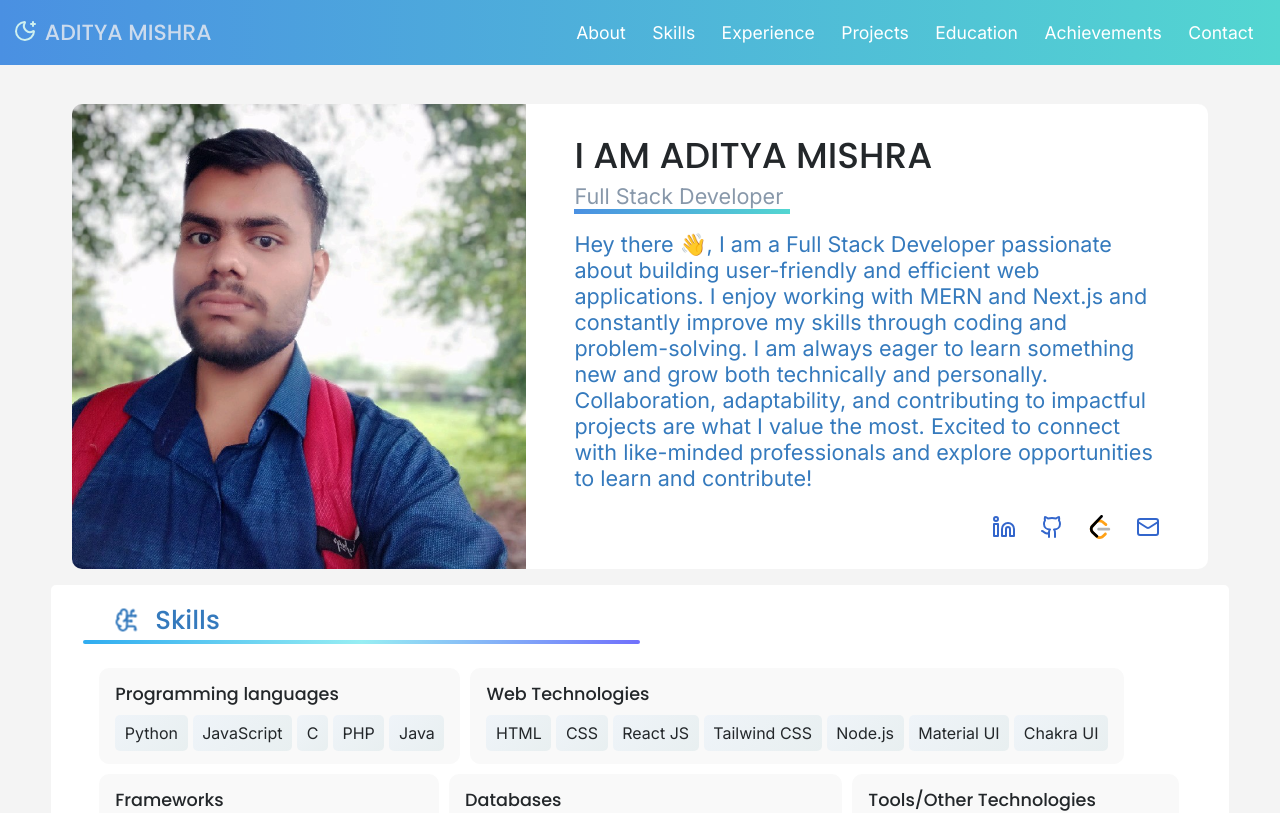
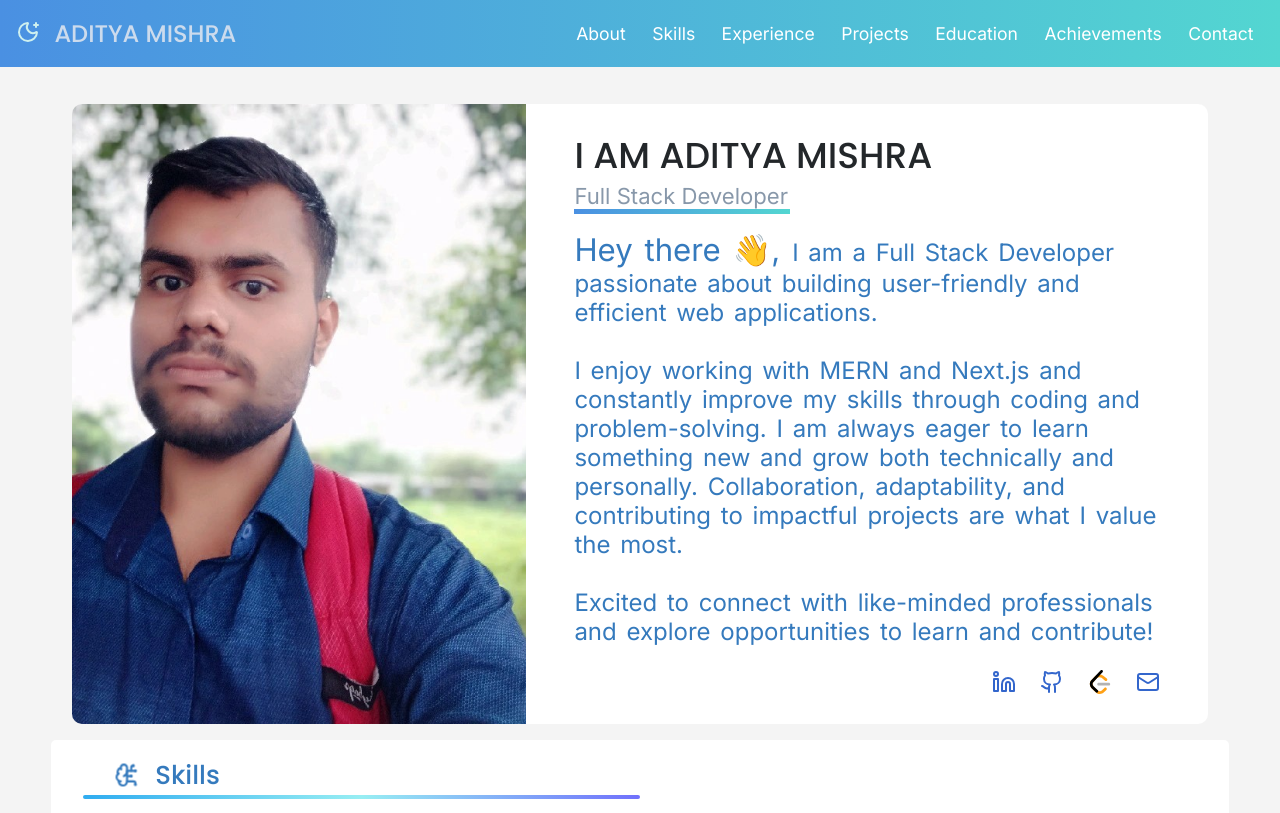
Before and after one commit to Aditya-Mishra799/Portfolio, a React (Vite) app: page / in a window 1280 px wide. Shown: the top 813 px of the page. Built offline with nearby package versions, Linux system fonts and the light colour scheme.

Commit message:
UI Updates

```diff
--- a/src/App.jsx
+++ b/src/App.jsx
@@ -6,6 +6,7 @@ import ExperienceSection from './components/Experience/ExperienceSection'
 import Hero from './components/Hero/Hero'
 import NavContainer from './components/Navbar/NavContainer'
 import ProjectsSection from './components/Projects/ProjectsSection'
+import ScrollTopBtn from './components/ScrollToTop/ScrollTopBtn'
 import SkillSection from './components/Skills/SkillSection'
 
 function App() {
@@ -20,6 +21,7 @@ function App() {
     <EducationSection/>
     <AchievementsSection/>
     <ContactSection/>
+    <ScrollTopBtn/>
     </div>
   )
 }
--- a/src/components/Hero/Hero.jsx
+++ b/src/components/Hero/Hero.jsx
@@ -32,13 +32,17 @@ const Hero = () => {
         <p>
           <span className={styles['high-light']}>Hey there 👋, </span>
           I am a Full Stack Developer passionate about building
-          user-friendly and efficient web applications. I enjoy working with
-          MERN and Next.js and constantly improve my skills through coding and
-          problem-solving. I am always eager to learn something new and grow
-          both technically and personally. Collaboration, adaptability, and
-          contributing to impactful projects are what I value the most. Excited
-          to connect with like-minded professionals and explore opportunities to
-          learn and contribute!
+          user-friendly and efficient web applications.
+          <br />
+          <br />
+          I enjoy working with MERN and Next.js and constantly improve my
+          skills through coding and problem-solving. I am always eager to learn
+          something new and grow both technically and personally.
+          Collaboration, adaptability, and contributing to impactful projects are what I value the most.
+          <br />
+          <br />
+          Excited to connect with like-minded professionals and explore
+          opportunities to learn and contribute!
         </p>
         <div className={styles['links']}>
           {links.map(({ icon, link }) => (
--- a/src/components/Hero/Hero.module.css
+++ b/src/components/Hero/Hero.module.css
@@ -25,13 +25,14 @@
   color: var(--color-heading);
 }
 .hero-cnt p {
-  font-size: 0.9em;
+  font-size: 1em;
   font-weight: 200;
   color: var(--color-subheading);
   white-space: pre-wrap;
+  word-spacing: 3px;
 }
 .hero-cnt .profession {
-  font-size: 0.9em;
+  font-size: 0.92em;
   color: var(--color-text-muted);
   font-weight: 500;
 }
@@ -47,7 +48,7 @@
 }
 
 .high-light {
-  font-size: 1em;
+  font-size: 1.3em;
   font-weight: 500;
   display: inline-block;
 }
--- a/src/components/Navbar/nav.module.css
+++ b/src/components/Navbar/nav.module.css
@@ -5,9 +5,10 @@
   top: 0;
   width: 100%;
   z-index: 2;
+  font-size: 1rem;
 }
 .nav-cnt h2 {
-  font-size: 22px;
+  font-size: 1.5em;
   font-weight: 500;
   text-transform: uppercase;
   color: var(--color-nav-logo);
@@ -15,12 +16,13 @@
 .nav-main {
   display: flex;
   justify-content: space-between;
-  padding: 1em 0.8em;
+  padding: 1em 1em;
 }
 .nav-logo {
   display: flex;
-  gap: 0.5em;
+  gap: 0.9em;
   align-items: center;
+  vertical-align: center;
 }
 .nav-links {
   position: absolute;
@@ -93,3 +95,9 @@
         display: none;
     }
 }
+
+@media (max-width: 979px) {
+  .nav-cnt{
+    font-size: 0.85rem;
+  }
+}
--- a/src/components/Projects/ProjectsSection.jsx
+++ b/src/components/Projects/ProjectsSection.jsx
@@ -21,7 +21,7 @@ const projects = [
     ],
     image: getFlats,
     deployedLink: "https://get-flats-website-project-v1-umber.vercel.app/",
-    githubLink: "https://github.com/Aditya-Mishra799/GetFlats-Website-Project-v1",
+    githubLink: "https://github.com/Aditya-Mishra799/GetFlats-Real-Estate-Website-Project",
     techStack: ["Next.js", "MongoDB", "Tailwind-CSS"]
   },
   {
@@ -34,7 +34,7 @@ const projects = [
     ],
     image: translator,
     deployedLink: "https://nlp-speech-translator-website.vercel.app/",
-    githubLink: "https://github.com/Aditya-Mishra799/NLP-Speech-Translator",
+    githubLink: "https://github.com/Aditya-Mishra799/NLP-Speech-Translator-Website",
     techStack: ["Python ", "FastAPI ", "Chakra UI", "Docker", "Next.js"],
   },
   {
--- a/src/components/Section/Section.module.css
+++ b/src/components/Section/Section.module.css
@@ -46,6 +46,10 @@
   .cnt {
     margin-left: 0.8em;
     margin-right: 0.8em;
+    padding: 1em 0.2em;
+  }
+  .body{
+    padding: 0.1em 0.5em;
   }
 }
 
--- a/src/index.css
+++ b/src/index.css
@@ -1,46 +1,46 @@
 :root {
   /* Base */
-  --color-bg: #f4f4f4;               /* modern light gray for comfort */
-  --color-bg-secondary: #e9f0fc;     /* gentle blue-tinted wash, calming & pro */
-  --color-bg-tertiary: #fffdf6;      /* soft cream, subtle accent for sections */
+  --color-bg: #f4f4f4; /* modern light gray for comfort */
+  --color-bg-secondary: #e9f0fc; /* gentle blue-tinted wash, calming & pro */
+  --color-bg-tertiary: #fffdf6; /* soft cream, subtle accent for sections */
 
   /* Text */
-  --color-text: #23272a;             /* crisp dark, excellent contrast */
-  --color-text-secondary: #495057;   /* slate for less emphasis */
-  --color-text-muted: #8898aa;       /* subtle, readable muted */
-  --color-text-paragraph: #30303b;   /* easy-to-read deep gray */
-  --color-link: #3366cc;             /* accessible blue, standout & modern */
-  --color-link-hover: #254ba1;       /* deeper blue for clarity & action */
+  --color-text: #23272a; /* crisp dark, excellent contrast */
+  --color-text-secondary: #495057; /* slate for less emphasis */
+  --color-text-muted: #8898aa; /* subtle, readable muted */
+  --color-text-paragraph: #30303b; /* easy-to-read deep gray */
+  --color-link: #3366cc; /* accessible blue, standout & modern */
+  --color-link-hover: #254ba1; /* deeper blue for clarity & action */
 
   /* Accent (blue theme) */
-  --color-accent: #4a90e2;           /* professional muted blue accent */
-  --color-accent-hover: #357abd;     /* richer accent on hover */
-  --color-accent-alt: #53d6d1;       /* lively teal for secondary accent */
+  --color-accent: #4a90e2; /* professional muted blue accent */
+  --color-accent-hover: #357abd; /* richer accent on hover */
+  --color-accent-alt: #53d6d1; /* lively teal for secondary accent */
   --color-accent-alt-hover: #29bcb1; /* teal, more focus on hover */
 
   /* Supporting Accent */
-  --color-support: #fffc47;          /* warm muted amber, pairs evenly */
-  --color-support-hover: #e59826;    /* deeper amber on hover */
+  --color-support: #fffc47; /* warm muted amber, pairs evenly */
+  --color-support-hover: #e59826; /* deeper amber on hover */
 
   /* Status */
-  --color-success: #23b774;          /* balanced green with strong contrast */
+  --color-success: #23b774; /* balanced green with strong contrast */
   --color-success-hover: #158c4c;
-  --color-error: #e44463;            /* vivid but not overwhelming red */
+  --color-error: #e44463; /* vivid but not overwhelming red */
   --color-error-hover: #b7324c;
-  --color-warning: #fdcb5c;          /* soft yellow, readable warning */
-  --color-info: #3e8ed0;             /* accessible blue for info */
+  --color-warning: #fdcb5c; /* soft yellow, readable warning */
+  --color-info: #3e8ed0; /* accessible blue for info */
 
   /* Border & Shadow */
-  --color-border: #dce6ed;           /* gentle blue-gray border */
-  --color-border-strong: #4a90e2;    /* brand accent for strong elements */
-  --shadow: 0 4px 12px rgba(60, 72, 88, 0.10);
+  --color-border: #dce6ed; /* gentle blue-gray border */
+  --color-border-strong: #4a90e2; /* brand accent for strong elements */
+  --shadow: 0 4px 12px rgba(60, 72, 88, 0.1);
 
   /* Navigation */
   --color-nav-bg: linear-gradient(90deg, #4a90e2, #53d6d1);
-  --color-nav-link: #ffffff;         /* always clear on nav gradient */
-  --color-nav-link-hover: #d4edff;   /* soft light blue for highlight */
-  --color-nav-logo: #ccdbed;         /* accent blue for logo */
-  --color-nav-icon: #cef0ef;         /* teal for nav icons */
+  --color-nav-link: #ffffff; /* always clear on nav gradient */
+  --color-nav-link-hover: #d4edff; /* soft light blue for highlight */
+  --color-nav-logo: #ccdbed; /* accent blue for logo */
+  --color-nav-icon: #cef0ef; /* teal for nav icons */
 
   /* Buttons */
   --color-btn-bg: linear-gradient(135deg, #357abd, #53d6d1);
@@ -54,46 +54,54 @@
   --color-subheading: #357abd;
 
   /* Additional Card & Section Colors */
-    --color-section-bg: #ffffff;          /* soft pastel blue for sections */
-    --color-section-alt-bg: #fff5e5;      /* light peach, gentle & engaging */
-    --color-card-alt-bg: #f1f1fe;         /* pastel violet for subdued highlights */
-    --color-card-emphasis-bg: #ecfff3;    /* light mint, for callout/active card */
-    --color-slide-bg: #f9f9f9;            /* pale aqua, modern and subtle */
-    --color-slide-alt-bg: #f9eaf2;        /* rose tint, friendly accent */
+  --color-section-bg: #ffffff; /* soft pastel blue for sections */
+  --color-section-alt-bg: #e1ebed; /* light peach, gentle & engaging */
+  --color-card-alt-bg: #f1f1fe; /* pastel violet for subdued highlights */
+  --color-card-emphasis-bg: #ecfff3; /* light mint, for callout/active card */
+  --color-slide-bg: #f9f9f9; /* pale aqua, modern and subtle */
+  --color-slide-alt-bg: #f9eaf2; /* rose tint, friendly accent */
   --pill-gradient: linear-gradient(135deg, #eff4f9, #e8eff0);
-  --color-footer-bg: #f8fafc;           /* light footer background */
-  --color-certificate-bg: #f0f8ff;      /* light blue for certificates */
+  --color-footer-bg: #f8fafc; /* light footer background */
+  --color-certificate-bg: #f0f8ff; /* light blue for certificates */
 
   /* Section/Card Borders */
-    --color-card-border: #dbdeea;         /* light bluish border */
-    --color-card-border-emph: #b8dbeb;    /* more saturated for emphasis */
+  --color-card-border: #dbdeea; /* light bluish border */
+  --color-card-border-emph: #b8dbeb; /* more saturated for emphasis */
 
-    --gradient-separator: linear-gradient(90deg, #2facf0 0%, #97eef3 50%, #7070fc 100%);
+  --gradient-separator: linear-gradient(
+    90deg,
+    #2facf0 0%,
+    #97eef3 50%,
+    #7070fc 100%
+  );
+  --color-btn-scroll-bg: linear-gradient(135deg, #3b82f6, #60a5fa);
+  --color-btn-scroll-hover: linear-gradient(135deg, #2563eb, #3b82f6);
+  --color-btn-scroll-text: #ffffff;
+  --color-btn-scroll-icon: #e0f2fe;
 }
-
 
 [data-theme="dark"] {
   /* Base */
-  --color-bg: #181b20;               /* deep modern navy */
-  --color-bg-secondary: #1e2330;     /* soft blue-black for content */
-  --color-bg-tertiary: #222633;      /* slate for highlight */
+  --color-bg: #181b20; /* deep modern navy */
+  --color-bg-secondary: #1e2330; /* soft blue-black for content */
+  --color-bg-tertiary: #222633; /* slate for highlight */
 
   /* Text */
-  --color-text: #e5eaf2;             /* very light blue-gray */
-  --color-text-secondary: #bcc5d8;   /* soft blue for secondary */
-  --color-text-muted: #7b8c9e;       /* muted blue-gray for less focus */
-  --color-text-paragraph: #ccd3db;   /* clean off-white for paragraph */
-  --color-link: #4a90e2;             /* vibrant blue for links */
-  --color-link-hover: #53d6d1;       /* bright teal for hover */
+  --color-text: #e5eaf2; /* very light blue-gray */
+  --color-text-secondary: #bcc5d8; /* soft blue for secondary */
+  --color-text-muted: #7b8c9e; /* muted blue-gray for less focus */
+  --color-text-paragraph: #ccd3db; /* clean off-white for paragraph */
+  --color-link: #4a90e2; /* vibrant blue for links */
+  --color-link-hover: #53d6d1; /* bright teal for hover */
 
   /* Accent */
-  --color-accent: #53d6d1;           /* teal pops on dark bg */
-  --color-accent-hover: #29bcb1;     /* deeper teal for hover */
-  --color-accent-alt: #357abd;       /* blue as secondary accent */
+  --color-accent: #53d6d1; /* teal pops on dark bg */
+  --color-accent-hover: #29bcb1; /* deeper teal for hover */
+  --color-accent-alt: #357abd; /* blue as secondary accent */
   --color-accent-alt-hover: #4a90e2; /* more vivid blue hover */
 
   /* Supporting Accent */
-  --color-support: #fdcb5c;          /* yellow as supporting accent */
+  --color-support: #fdcb5c; /* yellow as supporting accent */
   --color-support-hover: #e59826;
 
   /* Status */
@@ -107,7 +115,7 @@
   /* Border & Shadow */
   --color-border: #222633;
   --color-border-strong: #53d6d1;
-  --shadow: 0 4px 12px rgba(44, 62, 80, 0.60);
+  --shadow: 0 4px 12px rgba(44, 62, 80, 0.6);
 
   /* Navigation */
   --color-nav-bg: linear-gradient(90deg, #357abd, #181b20);
@@ -123,32 +131,38 @@
 
   /* Cards & Typography */
   --color-card-bg: #2f3446;
-  --color-card-shadow: 0 6px 14px rgba(44, 62, 80, 0.70);
+  --color-card-shadow: 0 6px 14px rgba(44, 62, 80, 0.7);
   --color-heading: #e5eaf2;
   --color-subheading: #a3cbe8;
   --color-link: #8db8d6;
 
   /* Additional Card & Section Colors */
-    --color-section-bg: #222a34;          /* deep muted blue for sections */
-    --color-section-alt-bg: #33263e;      /* rich plum for visual interest */
-    --color-card-alt-bg: #293746;         /* slate blue-gray for highlight */
-    --color-card-emphasis-bg: #274d3c;    /* deep forest green, for active states */
-    --color-slide-bg: #263740;            /* clean blue-black slide card */
-    --color-slide-alt-bg: #3c2633;        /* muted burgundy, creative accent */
+  --color-section-bg: #222a34; /* deep muted blue for sections */
+  --color-section-alt-bg: #33263e; /* rich plum for visual interest */
+  --color-card-alt-bg: #293746; /* slate blue-gray for highlight */
+  --color-card-emphasis-bg: #274d3c; /* deep forest green, for active states */
+  --color-slide-bg: #263740; /* clean blue-black slide card */
+  --color-slide-alt-bg: #3c2633; /* muted burgundy, creative accent */
   --pill-gradient: linear-gradient(135deg, #253a51, #1a3e62);
-  --color-footer-bg: #1a1f2e;           /* dark footer background */
-  --color-certificate-bg: #2a3441;      /* dark blue for certificates */
+  --color-footer-bg: #1a1f2e; /* dark footer background */
+  --color-certificate-bg: #2a3441; /* dark blue for certificates */
 
   /* Section/Card Borders */
-    --color-card-border: #313b4d;         /* strong but subtle border */
-    --color-card-border-emph: #3a5378;    /* high contrast for emphasis */
+  --color-card-border: #313b4d; /* strong but subtle border */
+  --color-card-border-emph: #3a5378; /* high contrast for emphasis */
 
-    --gradient-separator: linear-gradient(90deg, #4e6179 0%, #3a5e7d 50%, #625276 100%);
+  --gradient-separator: linear-gradient(
+    90deg,
+    #4e6179 0%,
+    #3a5e7d 50%,
+    #625276 100%
+  );
+
+  --color-btn-scroll-bg: linear-gradient(135deg, #1e3a8a, #2563eb);
+  --color-btn-scroll-hover: linear-gradient(135deg, #1e40af, #1d4ed8);
+  --color-btn-scroll-text: #f1f5f9;
+  --color-btn-scroll-icon: #93c5fd;
 }
-
-
-
-
 
 body {
   background: var(--color-bg);
```
Also changed, not shown: src/components/ScrollToTop/ScrollTopBtn.jsx (added, +24 -0 lines), src/components/ScrollToTop/ScrollTopBtn.module.css (added, +21 -0 lines). Lines whose indentation alone changed are shown as unchanged.
